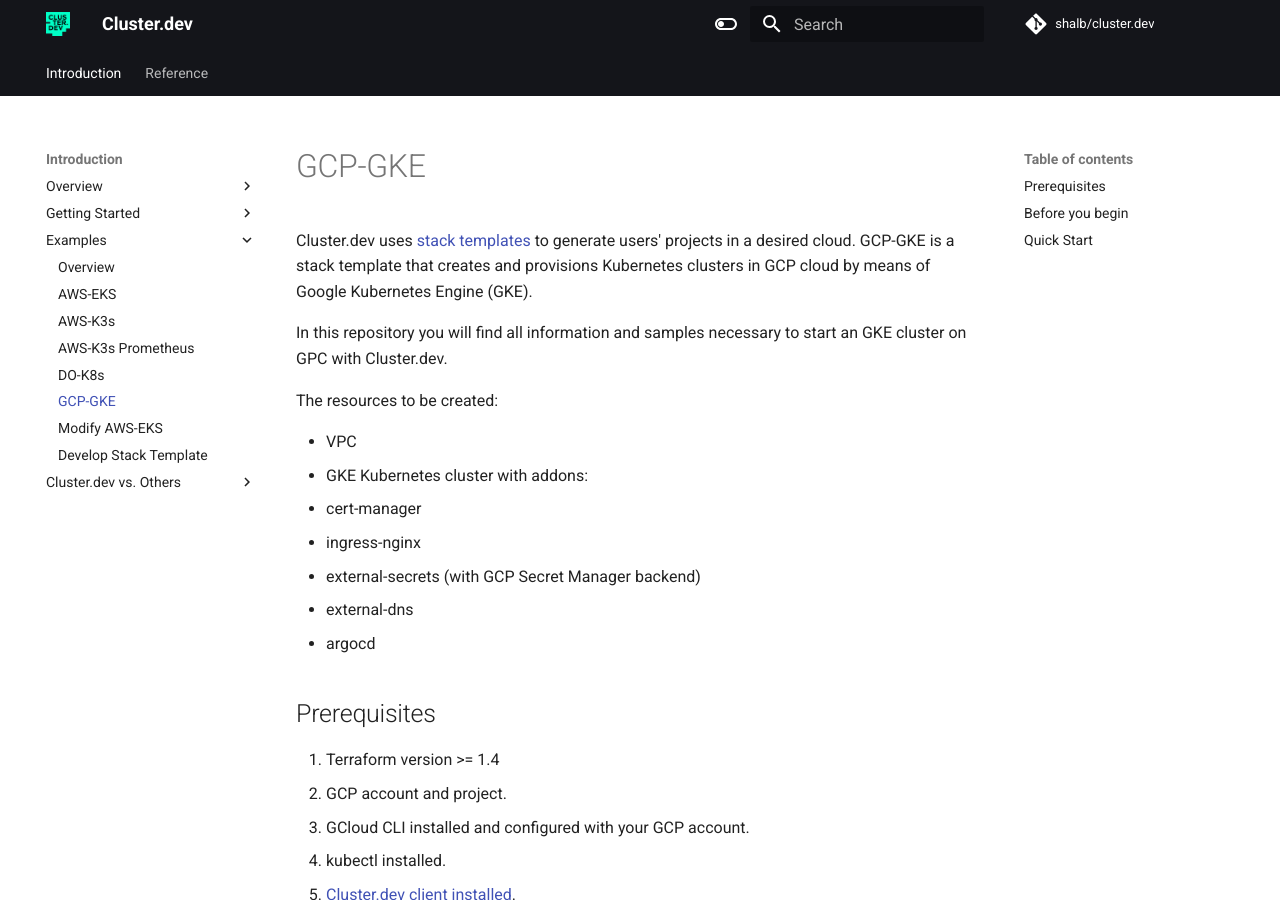
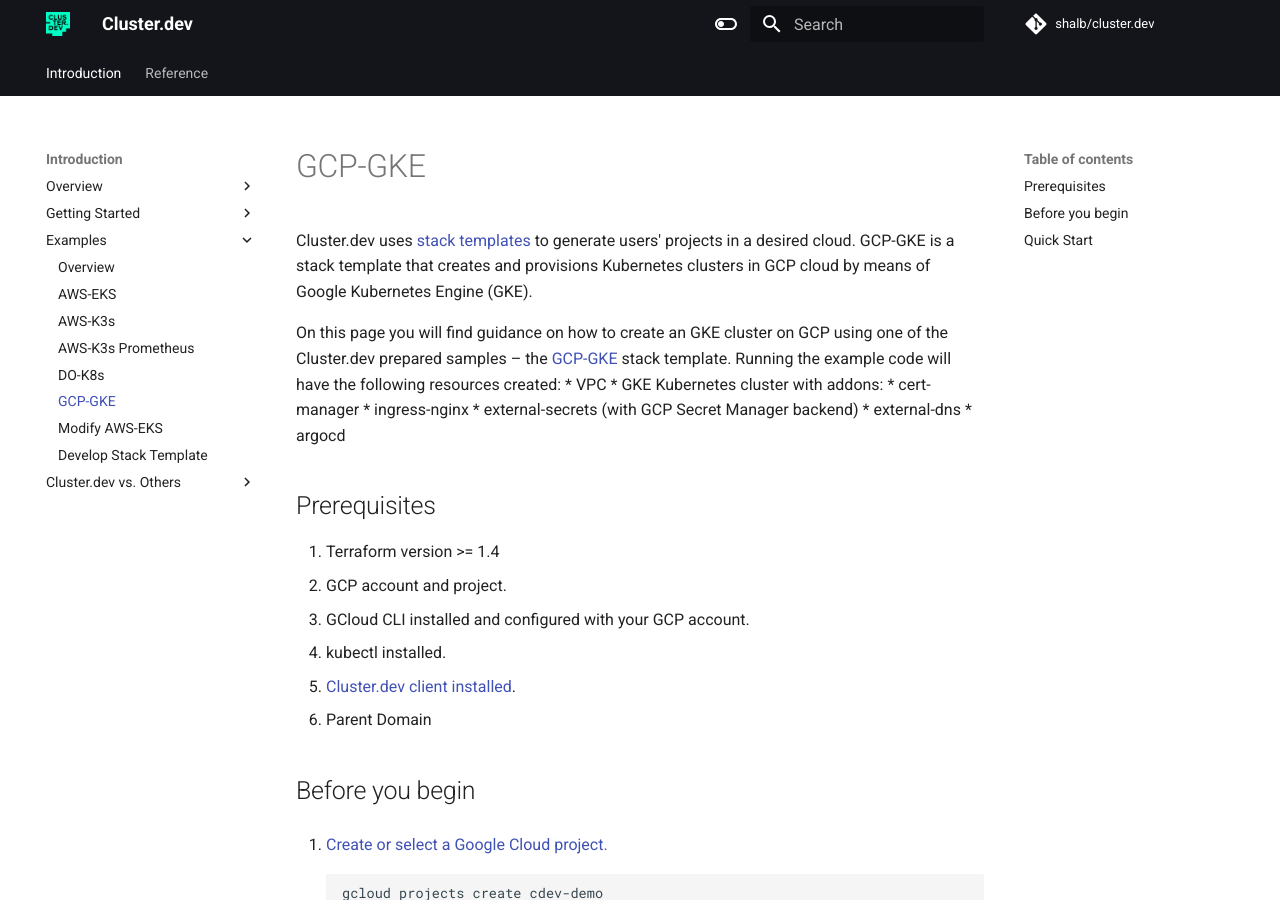
Before and after one commit to shalb/cluster.dev, an MkDocs documentation site: the page built from docs/examples-gcp-gke.md, in a window 1280 px wide and 900 px high. Built offline with MkDocs 1.6.1 and Material for MkDocs 9.7.7, drawn with Linux system fonts in a browser that asks for light colours; comment, search, counter and statistics services are not loaded.

Commit message:
Update docs/examples-gcp-gke.md

````diff
--- a/docs/examples-gcp-gke.md
+++ b/docs/examples-gcp-gke.md
@@ -2,10 +2,7 @@
 
 Cluster.dev uses [stack templates](https://docs.cluster.dev/stack-templates-overview/) to generate users' projects in a desired cloud. GCP-GKE is a stack template that creates and provisions Kubernetes clusters in GCP cloud by means of Google Kubernetes Engine (GKE).
 
-In this repository you will find all information and samples necessary to start an GKE cluster on GPC with Cluster.dev.
-
-The resources to be created:
-
+On this page you will find guidance on how to create an GKE cluster on GCP using one of the Cluster.dev prepared samples – the [GCP-GKE](https://github.com/shalb/cdev-gcp-gke) stack template. Running the example code will have the following resources created:
 * VPC
 * GKE Kubernetes cluster with addons:
   * cert-manager
@@ -98,4 +95,4 @@
    install argocd cli
     ```
     kubectl -n argocd get secret argocd-initial-admin-secret  -o jsonpath="{.data.password}" | base64 -d; echo
-   ```
+    ```
````
